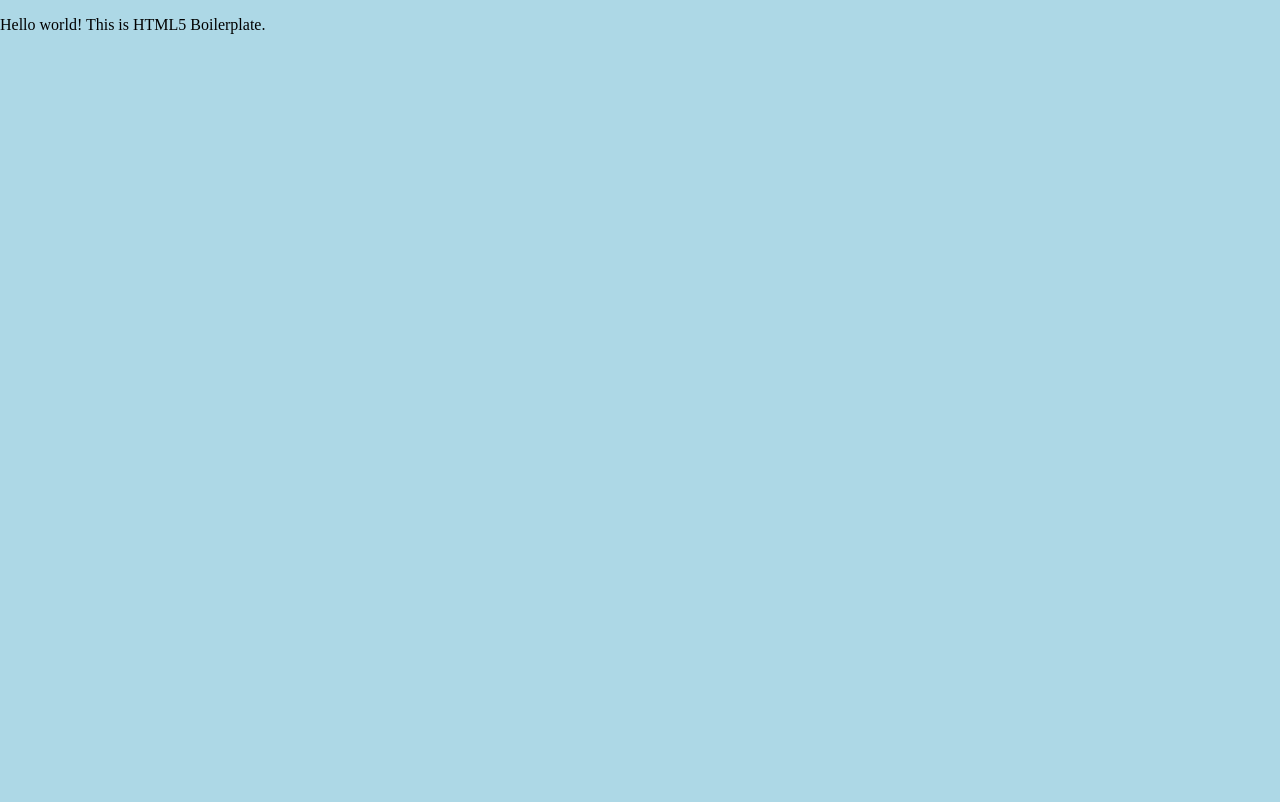
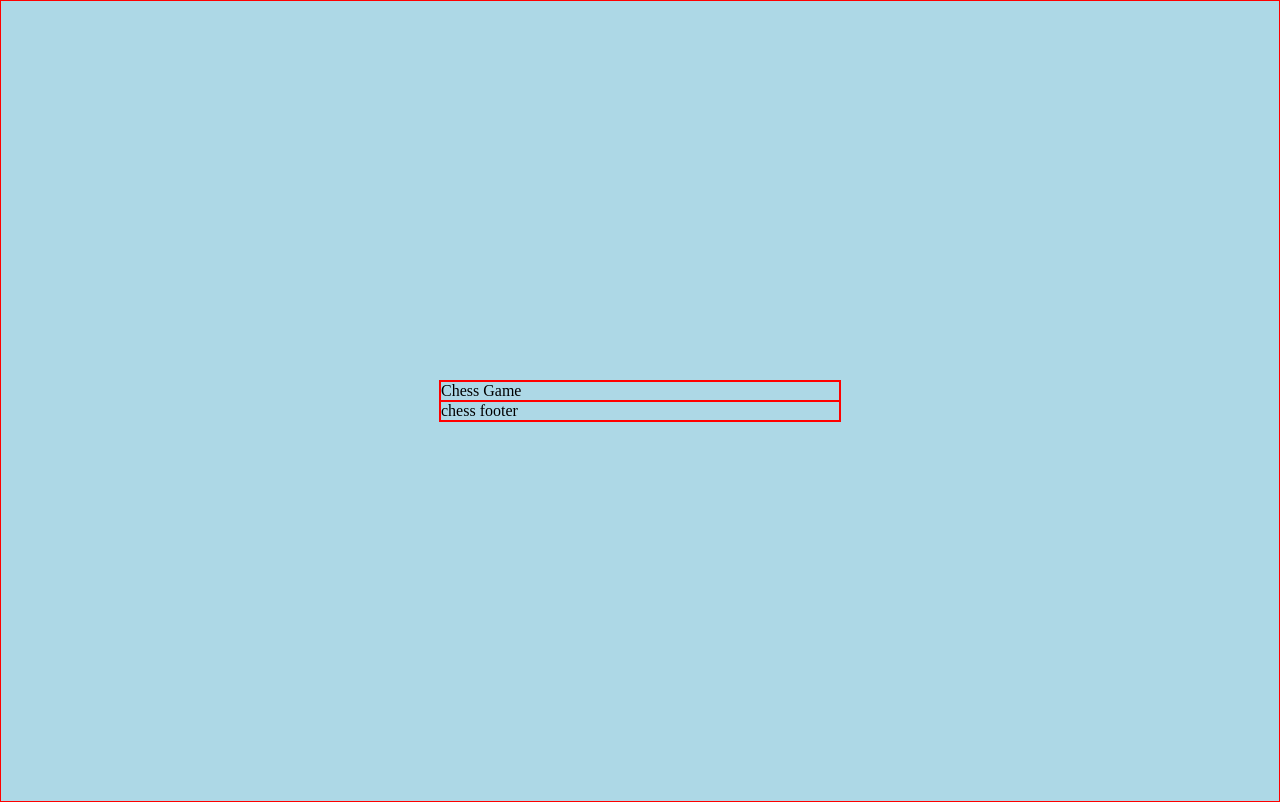
Before and after one commit to rachelvivian/chessgame, a website built with webpack: page src/index.html in a window 1280 px wide. Built offline with nearby package versions, Linux system fonts and the light colour scheme.

Commit message:
set up html board and css, set up init board function

```diff
--- a/src/index.html
+++ b/src/index.html
@@ -17,7 +17,14 @@
             <p class="browserupgrade">You are using an <strong>outdated</strong> browser. Please <a href="https://browsehappy.com/">upgrade your browser</a> to improve your experience and security.</p>
         <![endif]-->
 
-        <!-- Add your site or application content here -->
-        <p>Hello world! This is HTML5 Boilerplate.</p>
+        <div class="chess-game">
+            <div class="chess-header">
+                Chess Game
+            </div>
+            <div id="chess-board"></div>
+            <div class="chess-footer">
+                chess footer
+            </div>
+        </div>
     </body>
 </html>
--- a/src/index.js
+++ b/src/index.js
@@ -1,3 +1,5 @@
-console.log('loaded!');
+import initBoard from './js/initBoard.js';
 
 import './sass/index.scss';
+
+initBoard();
--- /dev/null
+++ b/src/js/initBoard.js
@@ -0,0 +1,10 @@
+function initBoard () {
+    console.log('initBoard');
+
+    for(let i = 0;i < 8;i++) {
+        const row = document.createElement('div');
+    }
+
+}
+
+export default initBoard;
--- a/src/sass/chessgame.scss
+++ b/src/sass/chessgame.scss
@@ -1,3 +1,26 @@
+html, body {
+    height: 100%;
+}
+
 body {
+    display: flex;
+    justify-content: center;
+    align-items: center;
     background: lightblue;
+    border: 1px solid red;
 }
+
+.chess-header {
+    border: 1px solid red;
+}
+
+.chess-game {
+    position: relative;
+    max-width: 400px;
+    width: 100%;
+    border: 1px solid red;
+}
+
+.chess-footer {
+    border: 1px solid red;
+}
```
